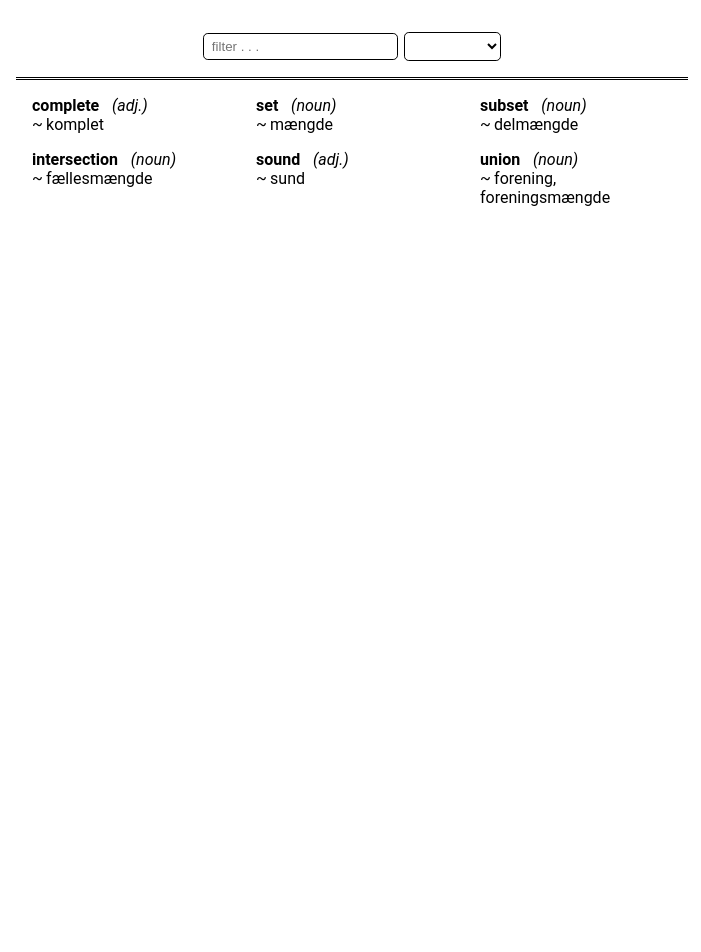
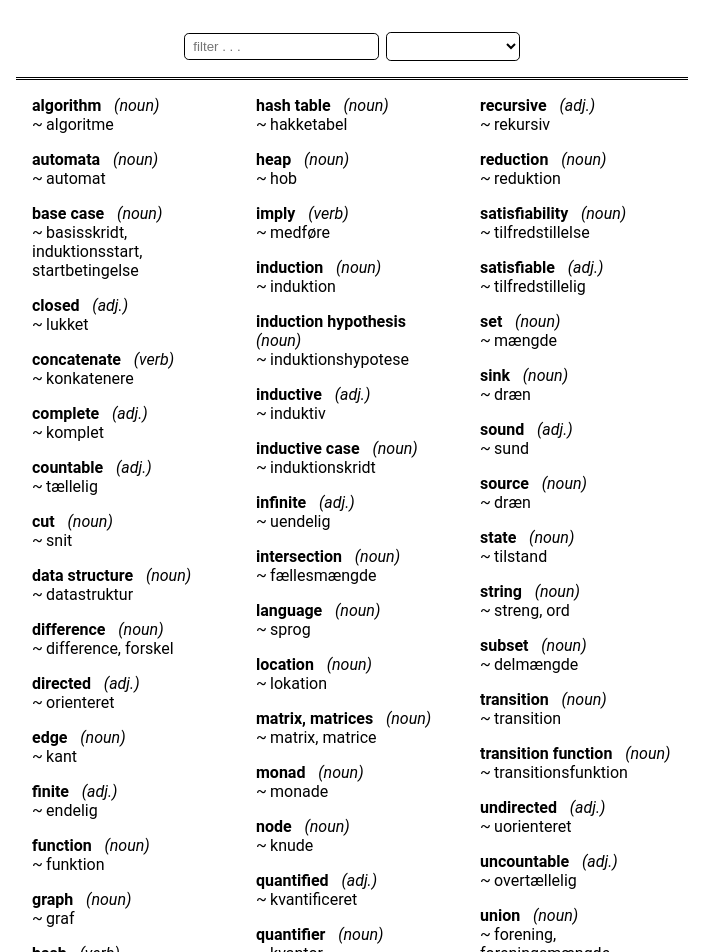
Before and after one commit to SSoelvsten/en-dk, a React (Create React App) app: page / in a window 1280 px wide. Shown: the top 952 px of the page, without its empty margins (288-989 px from the left). Before the commit the page ends 800 px from the top, so only its background shows below. Built offline with nearby package versions, Linux system fonts and the light colour scheme.

Commit message:
Add more words... so many words

```diff
--- a/src/Filter.tsx
+++ b/src/Filter.tsx
@@ -24,8 +24,11 @@ const Filter = ({ onChange } : FilterProps) => {
 
   const categories : (Dictionary.KeyWord | "")[] = [
     "",
+    "algorithmics",
+    "graph",
+    "language theory",
     "logic",
-    "set theory",
+    "mathematics",
   ];
 
   return (
--- a/src/dictionary.ts
+++ b/src/dictionary.ts
@@ -1,6 +1,11 @@
 export type WordType = "noun" | "verb" | "adj." | "adv.";
 
-export type KeyWord = "set theory" | "logic";
+export type KeyWord = "algorithmics"
+                    | "language theory"
+                    | "logic"
+                    | "graph"
+                    | "mathematics"
+;
 
 export type Lexeme = {
   word: string;
@@ -11,39 +16,369 @@ export type Lexeme = {
 
 export const en_dk : Lexeme[] = [
   {
+    word: "algorithm",
+    type: "noun",
+    translation: "algoritme",
+    keywords: ["algorithmics"]
+  },
+  {
+    word: "automata",
+    type: "noun",
+    translation: "automat",
+    keywords: ["algorithmics", "graph", "logic"]
+  },
+  {
+    word: "base case",
+    type: "noun",
+    translation: "basisskridt, induktionsstart, startbetingelse",
+    keywords: ["algorithmics", "logic"]
+  },
+  {
+    word: "binary",
+    type: "adj.",
+    translation: "binær",
+    keywords: []
+  },
+  {
+    word: "Boolean",
+    type: "noun",
+    translation: "Boolsk",
+    keywords: []
+  },
+  {
+    word: "closed",
+    type: "adj.",
+    translation: "lukket",
+    keywords: ["logic", "mathematics"]
+  },
+  {
+    word: "concatenate",
+    type: "verb",
+    translation: "konkatenere",
+    keywords: ["language theory"]
+  },
+  {
+    word: "compiler",
+    type: "noun",
+    translation: "oversætter",
+    keywords: []
+  },
+  {
     word: "complete",
     type: "adj.",
     translation: "komplet",
+    keywords: ["language theory", "logic"]
+  },
+  {
+    word: "computer",
+    type: "noun",
+    translation: "datamat",
+    keywords: []
+  },
+  {
+    word: "countable",
+    type: "adj.",
+    translation: "tællelig",
+    keywords: ["mathematics"]
+  },
+  {
+    word: "cut",
+    type: "noun",
+    translation: "snit",
+    keywords: ["graph"]
+  },
+  {
+    word: "data structure",
+    type: "noun",
+    translation: "datastruktur",
+    keywords: ["algorithmics"]
+  },
+  {
+    word: "difference",
+    type: "noun",
+    translation: "difference, forskel",
+    keywords: ["mathematics"]
+  },
+  {
+    word: "directed",
+    type: "adj.",
+    translation: "orienteret",
+    keywords: ["graph"]
+  },
+  {
+    word: "edge",
+    type: "noun",
+    translation: "kant",
+    keywords: ["graph"]
+  },
+  {
+    word: "finite",
+    type: "adj.",
+    translation: "endelig",
+    keywords: ["mathematics"]
+  },
+  {
+    word: "function",
+    type: "noun",
+    translation: "funktion",
     keywords: ["logic"]
+  },
+  {
+    word: "graph",
+    type: "noun",
+    translation: "graf",
+    keywords: ["graph"]
+  },
+  {
+    word: "hash",
+    type: "verb",
+    translation: "hakke",
+    keywords: ["algorithmics"]
+  },
+  {
+    word: "hash function",
+    type: "noun",
+    translation: "hakkefunktion",
+    keywords: ["algorithmics"]
+  },
+  {
+    word: "hash table",
+    type: "noun",
+    translation: "hakketabel",
+    keywords: ["algorithmics"]
+  },
+  {
+    word: "heap",
+    type: "noun",
+    translation: "hob",
+    keywords: ["algorithmics"]
+  },
+  {
+    word: "imply",
+    type: "verb",
+    translation: "medføre",
+    keywords: ["logic"]
+  },
+  {
+    word: "induction",
+    type: "noun",
+    translation: "induktion",
+    keywords: ["logic"]
+  },
+  {
+    word: "induction hypothesis",
+    type: "noun",
+    translation: "induktionshypotese",
+    keywords: ["logic"]
+  },
+  {
+    word: "inductive",
+    type: "adj.",
+    translation: "induktiv",
+    keywords: ["logic"]
+  },
+  {
+    word: "inductive case",
+    type: "noun",
+    translation: "induktionskridt",
+    keywords: ["logic"]
+  },
+  {
+    word: "infinite",
+    type: "adj.",
+    translation: "uendelig",
+    keywords: ["mathematics"]
+  },
+  {
+    word: "input",
+    type: "noun",
+    translation: "inddata",
+    keywords: []
   },
   {
     word: "intersection",
     type: "noun",
     translation: "fællesmængde",
-    keywords: ["set theory"]
+    keywords: ["mathematics"]
+  },
+  {
+    word: "language",
+    type: "noun",
+    translation: "sprog",
+    keywords: ["language theory", "logic"]
+  },
+  {
+    word: "location",
+    type: "noun",
+    translation: "lokation",
+    keywords: ["graph"]
+  },
+  {
+    word: "matrix, matrices",
+    type: "noun",
+    translation: "matrix, matrice",
+    keywords: ["mathematics"]
+  },
+  {
+    word: "monad",
+    type: "noun",
+    translation: "monade",
+    keywords: ["logic"]
+  },
+  {
+    word: "monadic",
+    type: "adj.",
+    translation: "monadisk",
+    keywords: []
+  },
+  {
+    word: "node",
+    type: "noun",
+    translation: "knude",
+    keywords: ["graph"]
+  },
+  {
+    word: "output",
+    type: "noun",
+    translation: "uddata",
+    keywords: []
+  },
+  {
+    word: "quantified",
+    type: "adj.",
+    translation: "kvantificeret",
+    keywords: ["logic"]
+  },
+  {
+    word: "quantifier",
+    type: "noun",
+    translation: "kvantor",
+    keywords: ["logic"]
+  },
+  {
+    word: "random",
+    type: "adj.",
+    translation: "tilfældig",
+    keywords: ["algorithmics"]
+  },
+  {
+    word: "recursion",
+    type: "noun",
+    translation: "rekursion",
+    keywords: ["algorithmics", "logic"]
+  },
+  {
+    word: "recursive",
+    type: "adj.",
+    translation: "rekursiv",
+    keywords: ["algorithmics", "logic"]
+  },
+  {
+    word: "reduction",
+    type: "noun",
+    translation: "reduktion",
+    keywords: ["language theory"]
+  },
+  {
+    word: "satisfiability",
+    type: "noun",
+    translation: "tilfredstillelse",
+    keywords: ["logic"]
+  },
+  {
+    word: "satisfiable",
+    type: "adj.",
+    translation: "tilfredstillelig",
+    keywords: ["logic"]
   },
   {
     word: "set",
     type: "noun",
     translation: "mængde",
-    keywords: ["set theory"]
+    keywords: ["mathematics"]
+  },
+  {
+    word: "sink",
+    type: "noun",
+    translation: "dræn",
+    keywords: ["graph"]
   },
   {
     word: "sound",
     type: "adj.",
     translation: "sund",
-    keywords: ["logic"]
+    keywords: ["language theory", "logic"]
+  },
+  {
+    word: "source",
+    type: "noun",
+    translation: "dræn",
+    keywords: ["graph"]
+  },
+  {
+    word: "state",
+    type: "noun",
+    translation: "tilstand",
+    keywords: ["graph"]
+  },
+  {
+    word: "string",
+    type: "noun",
+    translation: "streng, ord",
+    keywords: ["algorithmics", "language theory"]
   },
   {
     word: "subset",
     type: "noun",
     translation: "delmængde",
-    keywords: ["set theory"]
+    keywords: ["mathematics"]
+  },
+  {
+    word: "ternary",
+    type: "adj.",
+    translation: "trinær",
+    keywords: []
+  },
+  {
+    word: "transition",
+    type: "noun",
+    translation: "transition",
+    keywords: ["graph"]
+  },
+  {
+    word: "transition function",
+    type: "noun",
+    translation: "transitionsfunktion",
+    keywords: ["graph"]
+  },
+  {
+    word: "undirected",
+    type: "adj.",
+    translation: "uorienteret",
+    keywords: ["graph"]
+  },
+  {
+    word: "unary",
+    type: "adj.",
+    translation: "unær",
+    keywords: []
+  },
+  {
+    word: "uncountable",
+    type: "adj.",
+    translation: "overtællelig",
+    keywords: ["mathematics"]
   },
   {
     word: "union",
     type: "noun",
     translation: "forening, foreningsmængde",
-    keywords: ["set theory"]
+    keywords: ["mathematics"]
+  },
+  { // TODO: Add actual references
+    word: "vertex, vertices",
+    type: "noun",
+    translation: "se \"node\"",
+    keywords: ["graph"]
   },
 ];
```
